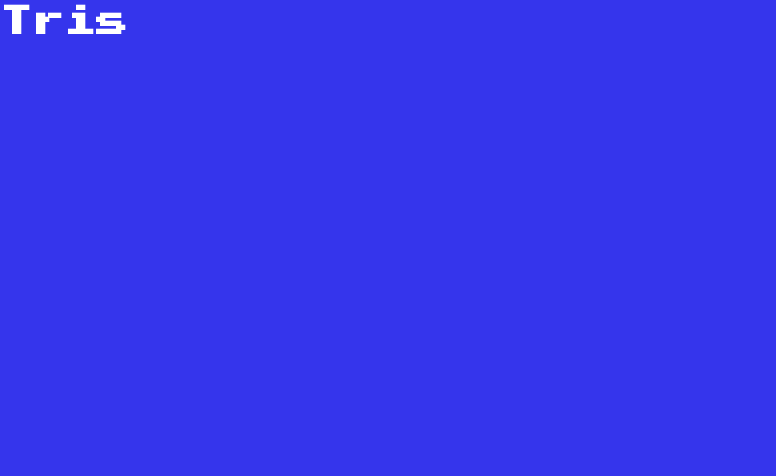
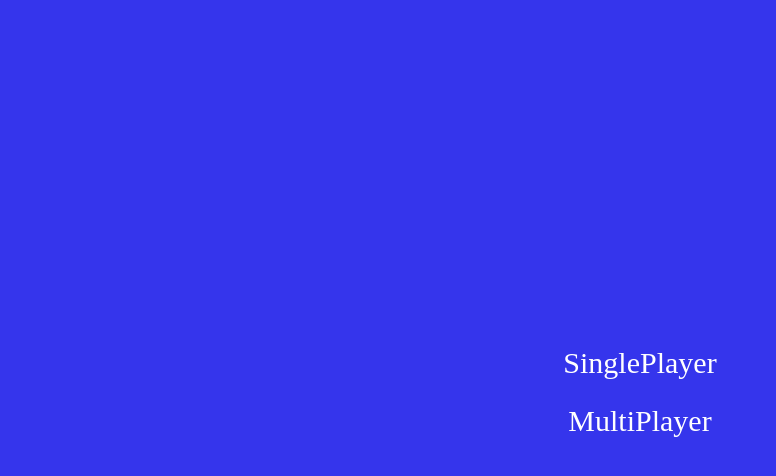
Before and after one commit to RenatoConfuorto/arcade_games_2.0, a Vue app: page /#/tris in a window 1280 px wide. Shown: the top 476 px of the page, without its empty margins (0-776 px from the left). Built offline with nearby package versions, Linux system fonts and the light colour scheme; a small style sheet from the web is missing.

Commit message:
Inizio tris, aggiunto componente per le versioni dei giochi

```diff
--- a/src/assets/style/style.scss
+++ b/src/assets/style/style.scss
@@ -29,7 +29,7 @@ img{
 }
 
 ul{
-  list-style-type: nome;
+  list-style-type: none;
 
   li{
     text-align: center;
@@ -45,3 +45,14 @@ ul{
     }
   }
 }
+
+.game-versions-list{
+  font-size: 30px;
+  width: 100%;
+  height: 100vh;
+
+  display: flex;
+  justify-content: center;
+  align-items: center;
+
+}
--- /dev/null
+++ b/src/components/AppGameVersionsList.vue
@@ -0,0 +1,29 @@
+<template>
+  <div class="game-versions-list">
+    <ul>
+      <li v-for="(item, index) in links" :key="index">
+        <router-link to="item.path">{{ item.text }}</router-link>
+      </li>
+    </ul>
+  </div>
+</template>
+
+<script>
+export default {
+  data(){
+    return{
+      links: this.gameVersions.links
+    }
+  },
+  created(){
+    document.title = this.gameVersions.name
+  },
+  props: {
+    gameVersions: Object,
+  }
+}
+</script>
+
+<style>
+
+</style>
--- a/src/views/AppHome.vue
+++ b/src/views/AppHome.vue
@@ -32,8 +32,5 @@ export default {
 </script>
 
 <style lang="scss" scoped>
-@import "../assets/style/style.scss";
-@import "../assets/style/variables.scss";
-@import "~@fontsource/press-start-2p/index.css";
 
 </style>
--- a/src/views/tris/AppTris.vue
+++ b/src/views/tris/AppTris.vue
@@ -1,21 +1,38 @@
 <template>
-  <h1>Tris</h1>
+  <div>
+    <AppGameVersionsList :gameVersions="gameArray"/>
+  </div>
 </template>
 
 <script>
+import AppGameVersionsList from "../../components/AppGameVersionsList.vue";
+
 export default {
-  data(){
-    return{
-      name: 'Arcade Mania - Tris',
-    }
+  components: {
+    AppGameVersionsList,
   },
-  created(){
+  data() {
+    return {
+      gameArray: {
+        name: "Arcade Mania - Tris",
+        links: [
+          {
+            path: "",
+            text: "SinglePlayer",
+          },
+          {
+            path: "",
+            text: "MultiPlayer",
+          },
+        ],
+      },
+    };
+  },
+  created() {
     document.title = this.name;
-  }
-
-}
+  },
+};
 </script>
 
 <style lang="scss" scoped>
-
 </style>
```
Also changed, not shown: src/views/tris/AppTrisSp.vue (added, +13 -0 lines).
